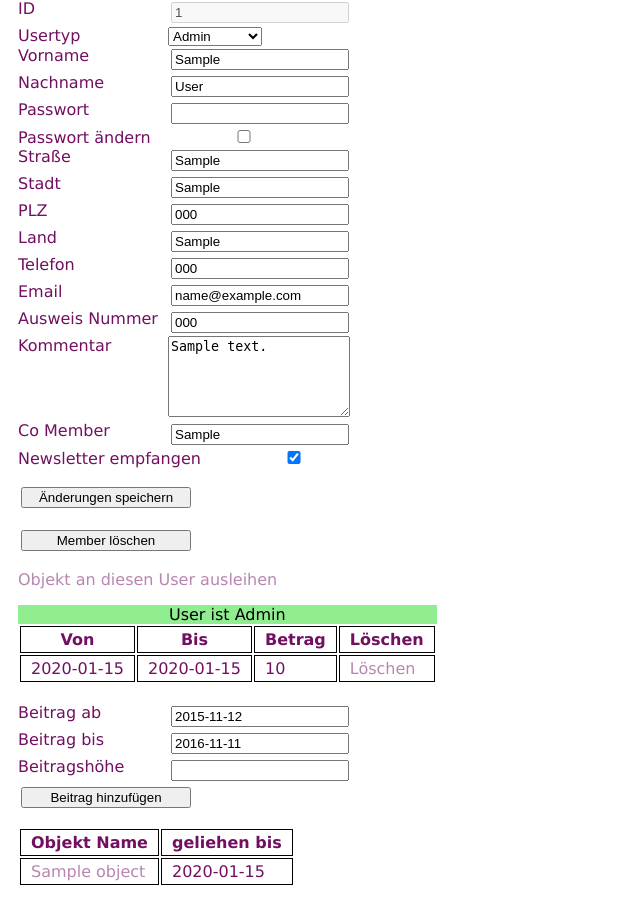
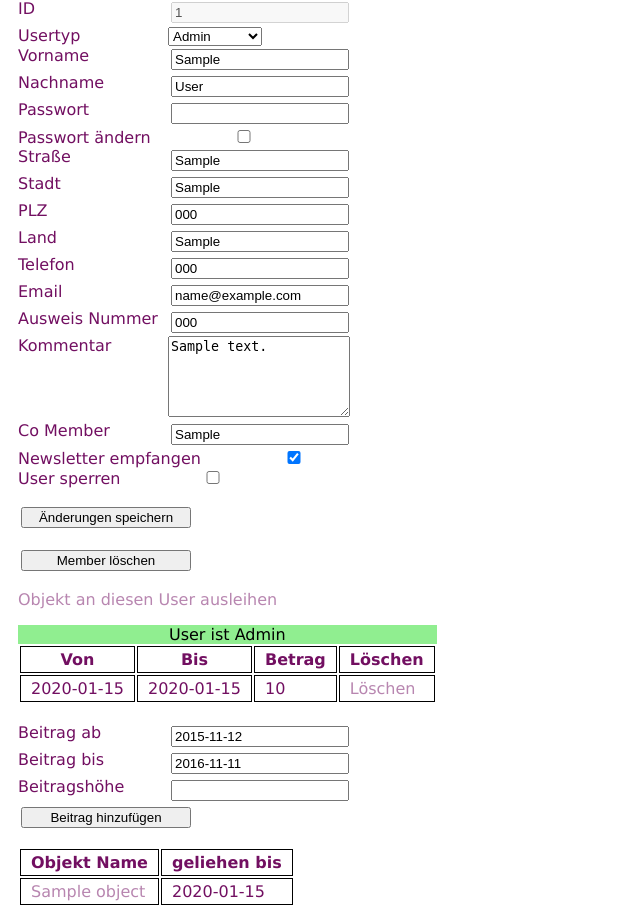
Before and after one commit to achimbo/leila, a PHP site: page /editmember.php?ID=1 in a window 1280 px wide. Shown: the part 176-1082 px from the top of the page, without its empty margins (0-640 px from the left). Run offline with PHP 8.4, Linux system fonts and the light colour scheme; the visitor is signed in with stand-in values (Sample User, id 1); tables that the repository leaves empty or names only in its code hold one stand-in row (values such as "Sample post").

Commit message:
Users can be locked

```diff
--- a/leila/editmember.php
+++ b/leila/editmember.php
@@ -72,9 +72,15 @@ if (isset ( $_POST ['savemember'] )) {
 	$comember = sanitizeMySQL ( $connection, $_POST ['comember'] );
 
 	if (isset($_POST['getsnewsletter']) ){
-			$getsnewsletter = 1;	}
+		$getsnewsletter = 1;	}
 	else {
 		$getsnewsletter = 0;
+	}
+
+	if (isset($_POST['islocked']) ){
+		$islocked = 1;	}
+	else {
+		$islocked = 0;
 	}
 
 	$error = isempty ( $firstname, "Vorname" );
@@ -91,7 +97,7 @@ if (isset ( $_POST ['savemember'] )) {
 		if ($error == "") {
 			$query = "UPDATE users SET usertype = $usertype, password = '$password', firstname = '$firstname', lastname = '$lastname',
 			street = '$street', city = '$city', zipcode = '$zipcode', country = '$country', telephone = '$telephone',
-			email = '$email', idnumber = '$idnumber', comment = '$comment', comember = '$comember', getsnewsletter = '$getsnewsletter' WHERE user_id = $uid";
+			email = '$email', idnumber = '$idnumber', comment = '$comment', comember = '$comember', getsnewsletter = '$getsnewsletter', islocked = '$islocked' WHERE user_id = $uid";
 			$result = $connection->query ( $query );
 			if (! $result) {
 				die ( "Angaben fehlerhaft, nicht gespeichert " . $connection->error );
@@ -104,7 +110,7 @@ if (isset ( $_POST ['savemember'] )) {
 		if ($error == "") {
 			$query = "UPDATE users SET usertype = $usertype, firstname = '$firstname', lastname = '$lastname',
 		street = '$street', city = '$city', zipcode = '$zipcode', country = '$country', telephone = '$telephone',
-		email = '$email', idnumber = '$idnumber', comment = '$comment', comember = '$comember', getsnewsletter = '$getsnewsletter' WHERE user_id = $uid";
+		email = '$email', idnumber = '$idnumber', comment = '$comment', comember = '$comember', getsnewsletter = '$getsnewsletter', islocked = '$islocked' WHERE user_id = $uid";
 			$result = $connection->query ( $query );
 			if (! $result) {
 				die ( "Angaben fehlerhaft, nicht gespeichert " . $connection->error );
@@ -185,7 +191,9 @@ $row = $result->fetch_array ( MYSQLI_ASSOC );
 			<br> <label for="comember">Co Member</label> <input type="text"
 				name="comember" id="comember" value="<?=$row['comember']?>"> <br>
 			Newsletter empfangen <input type="checkbox" name="getsnewsletter"
-				value="1" <?php if ($row['getsnewsletter'] == 1) echo "checked='checked'";?>> <p>
+				value="1" <?php if ($row['getsnewsletter'] == 1) echo "checked='checked'";?>> <br>
+			User sperren <input type="checkbox" name="islocked"
+				value="1" <?php if ($row['islocked'] == 1) echo "checked='checked'";?>> <p>
 				<input type="submit" name="savemember" value="&Auml;nderungen speichern"><p>
 			<input type="submit" name="deletemember" value="Member l&ouml;schen"
 				onclick="return confirm('Sicher l&ouml;schen?');">
@@ -197,6 +205,10 @@ $row = $result->fetch_array ( MYSQLI_ASSOC );
 			$fees = getfees($uid);
 			echo "<table id='feelist'>";
 			switch (isvaliduser($uid)) {
+				case -3:
+				echo "<caption><div class='invalid'>User gesperrt</div></caption>";
+				break;
+
 				case -1:
 				echo "<caption><div class='invalid'>Kein User</div></caption>";
 				break;
@@ -235,6 +247,7 @@ $row = $result->fetch_array ( MYSQLI_ASSOC );
 			</form>
 		<p>
 		<?php
+		// rented object list
 		$lendedobjects = getlendedobjects($uid);
 		echo "<table id='lendedobjectslist'>";
 		switch (isvaliduser($uid)) {
@@ -252,6 +265,7 @@ $row = $result->fetch_array ( MYSQLI_ASSOC );
 		}
 		echo "</table><br>";
 
+
 		$rentals = getrentalsbyuser($uid);
 		echo "<table id='rentallist'>";
 		echo "<caption>Verleih Historie</caption>";
@@ -263,7 +277,6 @@ $row = $result->fetch_array ( MYSQLI_ASSOC );
 			echo "<tr><td><a href='showobject.php?ID=" . $rent['objectid'] . "'>" . $rent['objectname'] . "</a></td>";
 			echo "<td><a href='lendobject.php?edit=1&userid=" . $uid . "&objectid=" . $rent['objectid'] . "&loanedout=" . $rent['loanedout'] . "'>". $rent['loanedout'] . "</a></td>\n" ;
 			echo "<td>" . $rent['duedate'] . "</td><td>" . $rent['givenback'] . "</td><td>" . $rent['comment'] . "</td></tr>";
-
 		}
 		echo "</table><p>"
 		?>
--- a/leila/sql-create.sql
+++ b/leila/sql-create.sql
@@ -1,5 +1,5 @@
 -- MySQL Script generated by MySQL Workbench
--- Thu Oct 29 18:00:19 2015
+-- Thu Nov 12 18:10:00 2015
 -- Model: New Model    Version: 1.0
 -- MySQL Workbench Forward Engineering
 
@@ -38,7 +38,8 @@ CREATE TABLE IF NOT EXISTS `leila`.`users` (
   `idnumber` VARCHAR(45) NULL COMMENT 'number of the ID provided',
   `comment` VARCHAR(200) NULL COMMENT 'Short comment',
   `comember` VARCHAR(100) NULL COMMENT 'Name of other people who can use this member card',
-  `getsnewsletter` TINYINT(1) NULL,
+  `getsnewsletter` TINYINT(1) NULL COMMENT '0 = user does not receive newsletter\n1 = user receives newsletter',
+  `islocked` TINYINT(1) NULL COMMENT '1 = user is disabled, no matter wether he pays fees or lended objects.\nThis should be temporarily used to prevent unreliable users from renting',
   PRIMARY KEY (`user_id`),
   FULLTEXT INDEX `name` (`firstname` ASC, `lastname` ASC))
 ENGINE = InnoDB;
--- a/leila/tools.php
+++ b/leila/tools.php
@@ -376,13 +376,13 @@ function getrentalsbyuser($uid) {
 }
 
 function isvaliduser($uid) {
-	// -2 = did not lend object, -1 = wrong usertype, 0 = invalid, 1 = valid for less than 6 weeks,
+	// -3 = is locked, -2 = did not lend object, -1 = wrong usertype, 0 = invalid, 1 = valid for less than 6 weeks,
 	// 2 = valid longer than 6 weeks, 3 = did lend object, 4 = user is admin
 
 	include 'variables.php';
 	$connection = new mysqli($db_hostname, $db_username, $db_password, $db_database);
 	if ($connection->connect_error) die($connection->connect_error);
-	$query = "SELECT usertype FROM users WHERE user_id = '$uid'";
+	$query = "SELECT usertype, islocked FROM users WHERE user_id = '$uid'";
 	$result = $connection->query ( $query );
 	if (! $result) die ( "Database error " . $connection->error );
 	$result->data_seek(0);
@@ -391,6 +391,8 @@ function isvaliduser($uid) {
 	if ($row['usertype'] > 2) return -1;
 	// if user is admin -> valid without fees
 	if ($row['usertype'] == 1) return 4;
+	if ($row['islocked'] == 1) return -3;
+
 
 	if ($usermustlend == 0) {
 		$valid = 0;
--- a/leila/variables.php
+++ b/leila/variables.php
@@ -17,6 +17,5 @@ $allowguests = 1;
 // set 0 to make users valid by paying a fee
 $usermustlend = 0;
 
-
 $fromemail = 'info@leihladen.at';
 ?>
```
